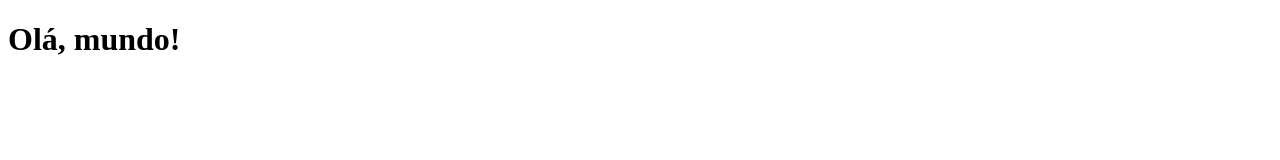
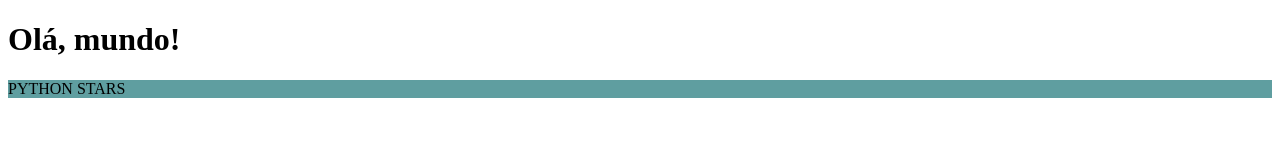
Before and after one commit to MandaTiago/exercics_em_python, a plain HTML site: page site-exemplo/index.html in a window 1280 px wide. Drawn offline with Linux system fonts and the light colour scheme.

Commit message:
adicionei um parágrafo e implementei efeitos a ele

```diff
--- a/site-exemplo/index.html
+++ b/site-exemplo/index.html
@@ -4,10 +4,15 @@
     <meta charset="UTF-8">
     <meta http-equiv="X-UA-Compatible" content="IE=edge">
     <meta name="viewport" content="width=device-width, initial-scale=1.0">
+    <style> p {
+        color: e, f, r, 20;
+        background-color: cadetblue;
+    }
+    </style>
     <title>Meu site</title>
 </head>
 <body>
     <h1>Olá, mundo!</h1>
-
+    <p>PYTHON STARS</p>
 </body>
 </html>
```
